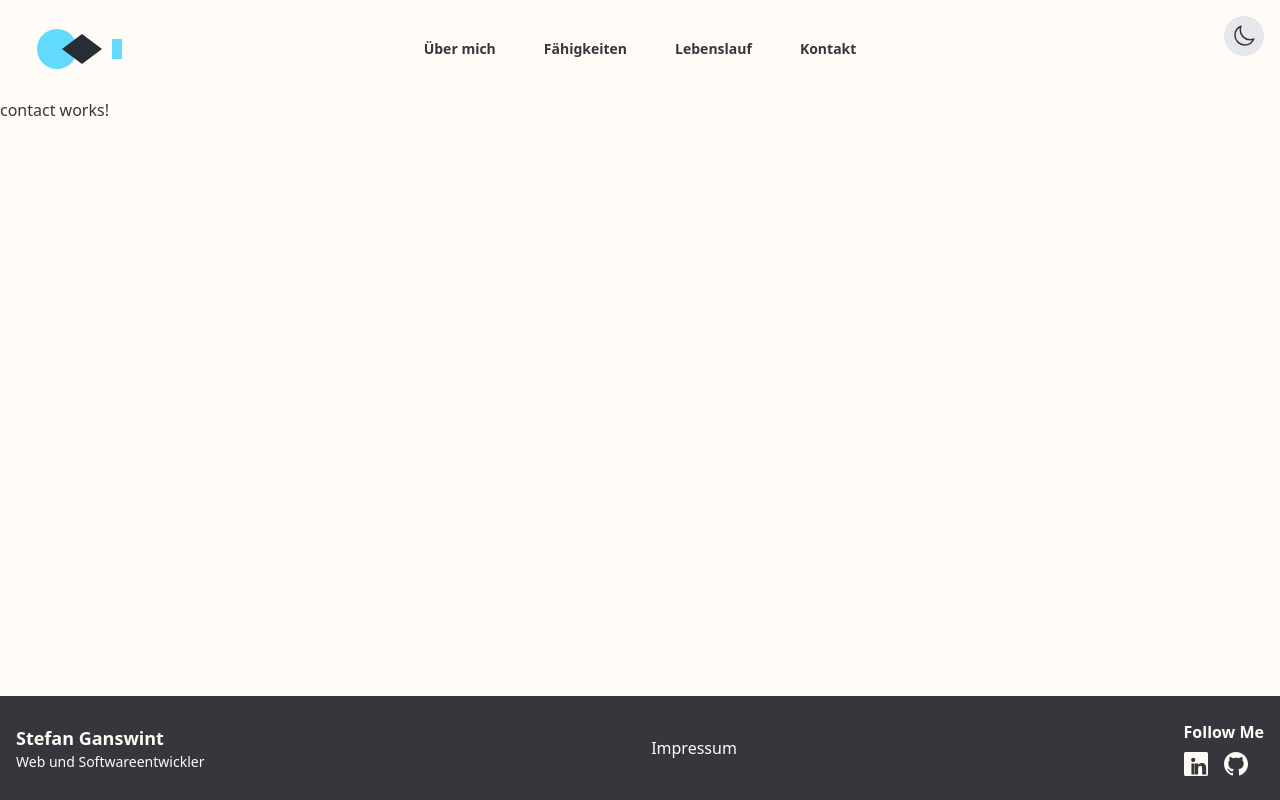
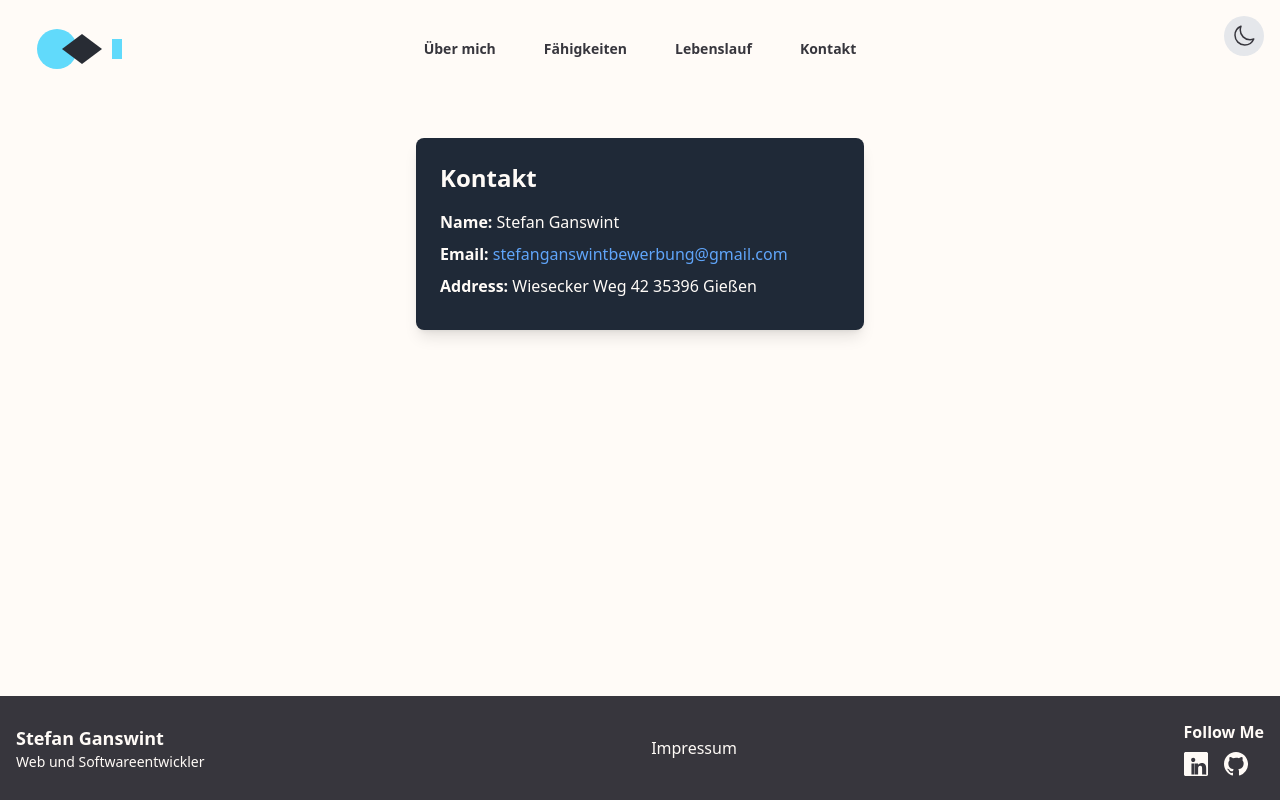
Before and after one commit to StefanG1102/Portfolio, an Angular app in the folder portfolioFrontend/: page /Kontakt in a window 1280 px wide. Built offline with nearby package versions, Linux system fonts and the light colour scheme.

Commit message:
Routes added

```diff
--- a/portfolioFrontend/src/app/contact/contact.component.html
+++ b/portfolioFrontend/src/app/contact/contact.component.html
@@ -1 +1,8 @@
-<p>contact works!</p>
+<div class="bg-gray-800 text-white p-6 rounded-lg shadow-lg max-w-md mx-auto mt-10 h-full">
+  <h2 class="text-2xl font-bold mb-4">Kontakt</h2>
+  <p class="mb-2"><strong>Name:</strong> Stefan Ganswint</p>
+  <p class="mb-2"><strong>Email: </strong> <a href="mailto:stefanganswintbewerbung@gmail.com
+" class="text-blue-400 hover:underline">stefanganswintbewerbung@gmail.com
+  </a></p>
+  <p class="mb-2"><strong>Address:</strong> Wiesecker Weg 42 35396 Gießen</p>
+</div>
--- a/portfolioFrontend/src/app/header/header.component.html
+++ b/portfolioFrontend/src/app/header/header.component.html
@@ -20,8 +20,8 @@
     <div class="hidden lg:flex lg:justify-center lg:gap-x-12">
       <a href="#" class="text-sm font-semibold leading-6 text-customBlack dark:text-customWhite">Über mich</a>
       <a href="#" class="text-sm font-semibold leading-6 text-customBlack dark:text-customWhite">Fähigkeiten</a>
-      <a href="#" class="text-sm font-semibold leading-6 text-customBlack dark:text-customWhite">Lebenslauf</a>
-      <a href="#" class="text-sm font-semibold leading-6 text-customBlack dark:text-customWhite">Kontakt</a>
+      <a routerLink="/Lebenslauf" class="text-sm font-semibold leading-6 text-customBlack dark:text-customWhite">Lebenslauf</a>
+      <a routerLink="/Kontakt" class="text-sm font-semibold leading-6 text-customBlack dark:text-customWhite">Kontakt</a>
     </div>
 
     <div class="lg:flex lg:flex-1 lg:justify-end">
```
